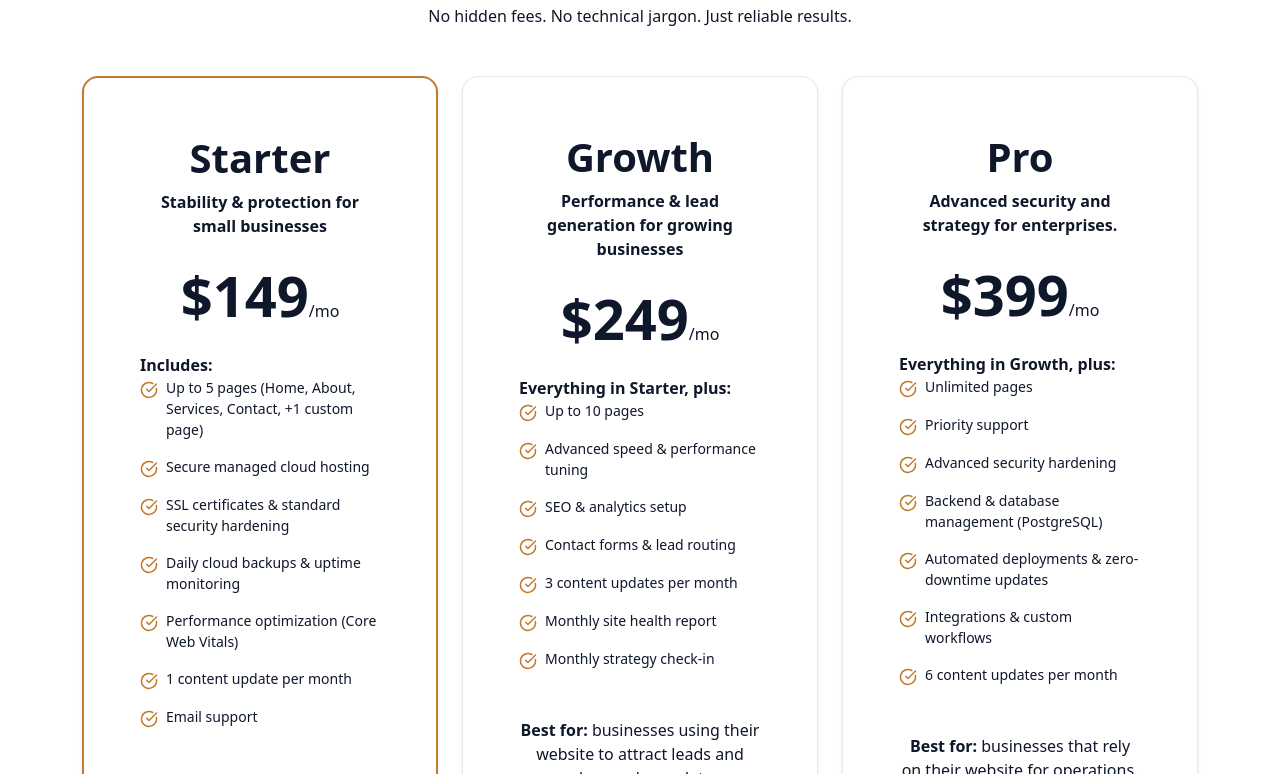
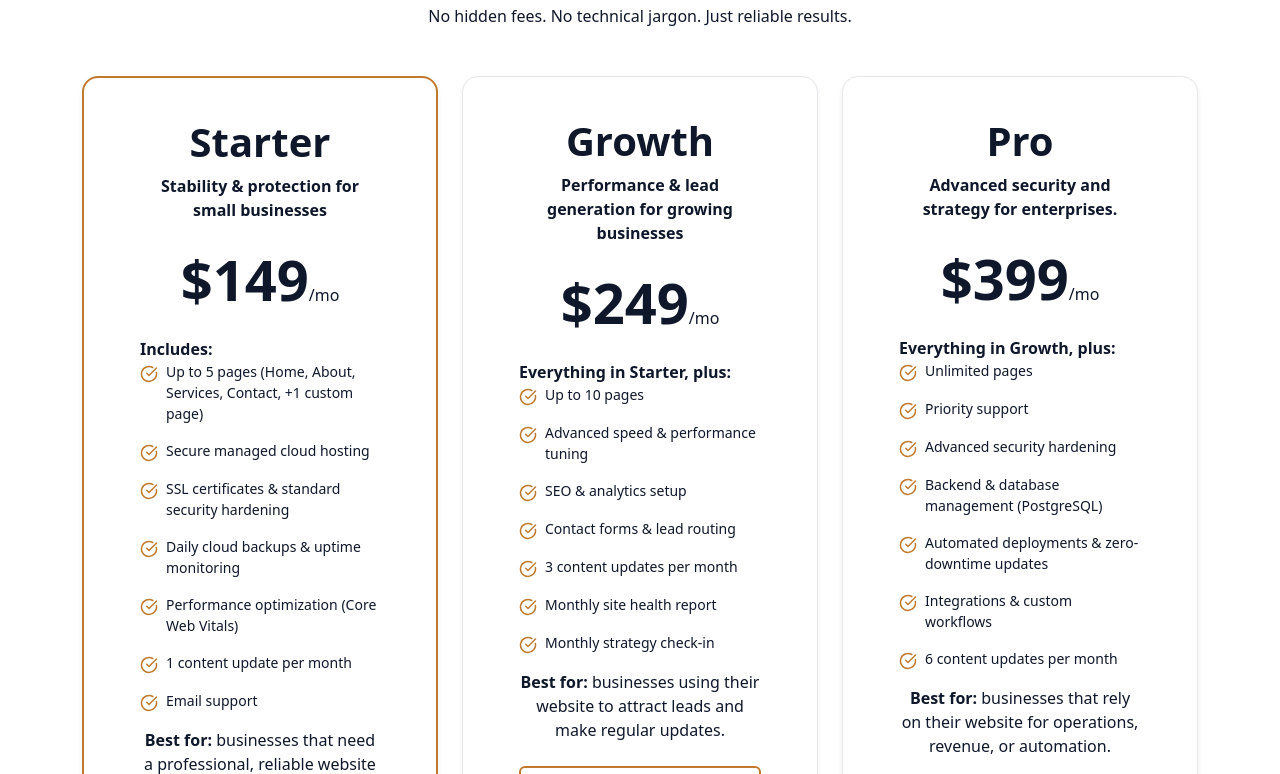
Before and after one commit to edwardgreenwood38/elderstone-site, a React (Vite) app: page / in a window 1280 px wide. Shown: the part 726-1500 px from the top of the page. Built offline with nearby package versions, Linux system fonts and the light colour scheme.

Commit message:
adjusting layout on home page

```diff
--- a/src/pages/Home.jsx
+++ b/src/pages/Home.jsx
@@ -155,7 +155,7 @@ const Home = ({ tier, setTier, darkMode }) => {
                   transition: 'all 0.3s ease'
                 }}
               >
-                <div className="card-body p-4">
+                <div className="card-body pt-2 pb-4 px-4">
                   <h3 className="display-6 fw-bold mb-2" style={{ color: 'var(--text-main)' }}>{plan.name}</h3>
                   <p className="mb-4 fw-bold" style={{ color: 'var(--text-muted)' }}>{plan.description}</p>
 
@@ -169,7 +169,7 @@ const Home = ({ tier, setTier, darkMode }) => {
                     <span className='fw-bold' style={{ color: 'var(--text-main)' }}>{plan.listTitle}</span>
                   </div>
 
-                  <ul className="list-unstyled mb-5 text-start">
+                  <ul className="list-unstyled mb-2 text-start">
                     {plan.features.map((f, i) => (
                       <li key={i} className="mb-3 d-flex align-items-start">
                         <CheckCircle size={18} className="me-2 mt-1" style={{ color: 'var(--copper)', flexShrink: 0 }} />
```
